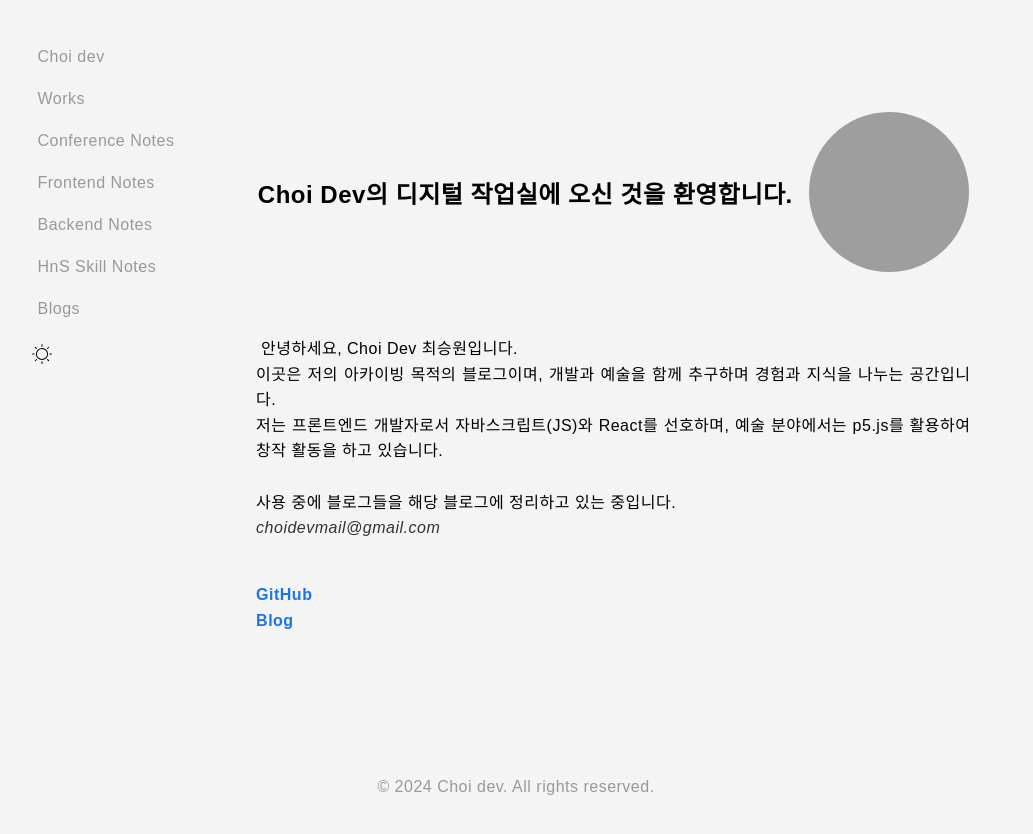
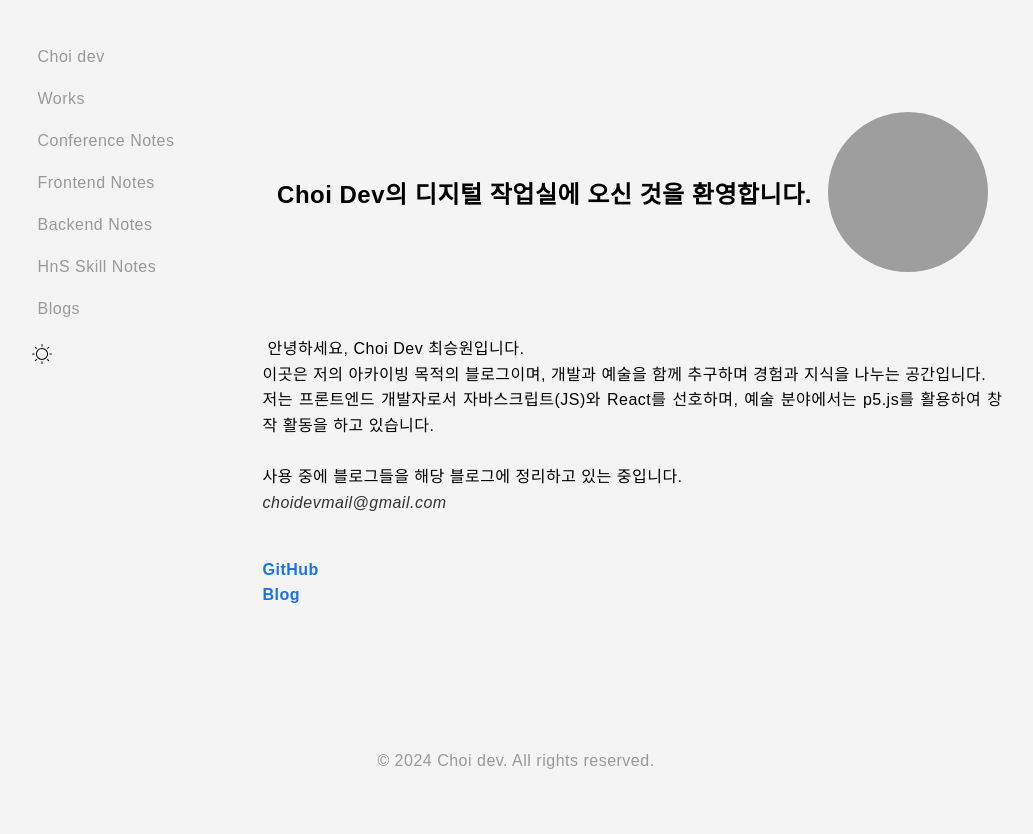
Before and after one commit to RomaneeChoiti/Choidev.github.io, a React (Create React App) app: page / in a window 1280 px wide. Shown: the top 834 px of the page, without its empty margins (124-1157 px from the left). Built offline with nearby package versions, Linux system fonts and the light colour scheme; grey boxes are pictures that could not be loaded.

Commit message:
fix/컨텐츠 크기 고정

```diff
--- a/src/css/App.css
+++ b/src/css/App.css
@@ -16,6 +16,8 @@ body {
 .container {
   flex: 1;
   margin: 0 auto;
+  width: 100%;
+  max-width: 1200px;
   padding: 1rem;
   display: flex;
   flex-direction: row;
```
